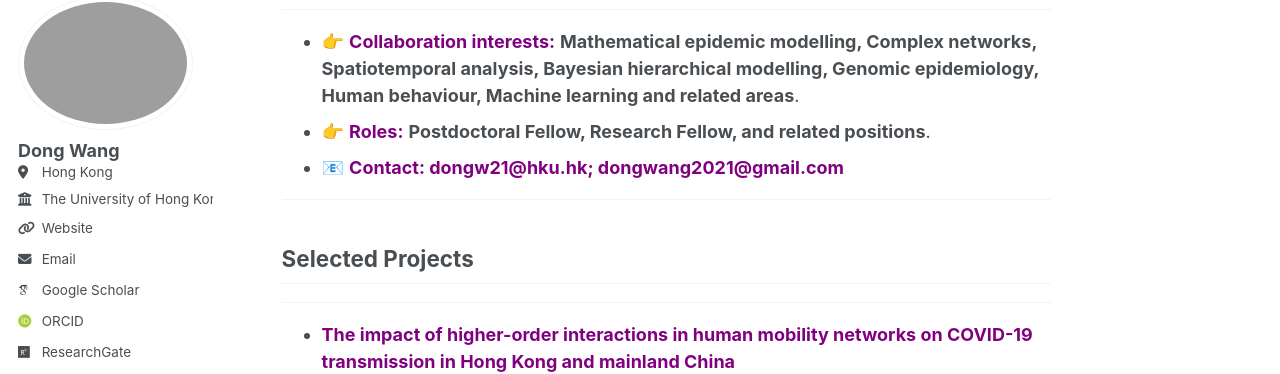
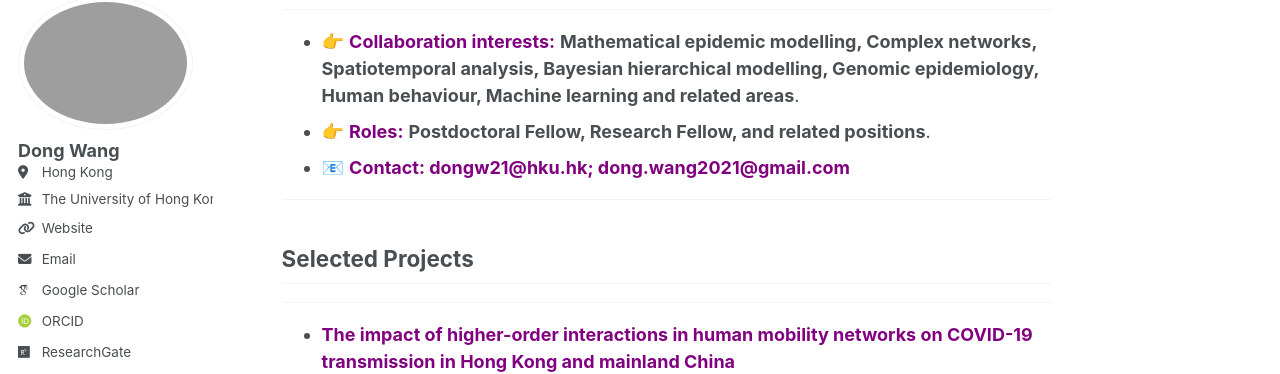
Before and after one commit to WangDongHKU/Dong_WANG.github.io, a Jekyll site: the page built from _pages/about.md, in a window 1280 px wide and 900 px high, scrolled down 480 px. Shown: the part 103-477 px from the top of the window. Built offline with Jekyll 4.4.1, drawn with Linux system fonts in a browser that asks for light colours; some web fonts are replaced; a script that is not in the unit is left out.

Commit message:
Correct email address format in about page
Signed-off-by: DONG WANG <92856596+WangDongHKU@users.noreply.github.com>

```diff
--- a/_pages/about.md
+++ b/_pages/about.md
@@ -18,7 +18,7 @@ I am a  Postdoctoral Fellow at HKU School of Public Health with a PhD in **Mathe
 ---
 - 👉 <span style="color: purple; font-weight:bold;">Collaboration interests:</span>  **Mathematical epidemic modelling, Complex networks, Spatiotemporal analysis, Bayesian hierarchical modelling, Genomic epidemiology, Human behaviour, Machine learning and related areas**.
 - 👉 <span style="color: purple; font-weight:bold;">Roles:</span>  **Postdoctoral Fellow, Research Fellow, and related positions**.
-- 📧 <span style="color: purple; font-weight:bold;"> Contact: dongw21@hku.hk; dongwang2021@gmail.com </span>
+- 📧 <span style="color: purple; font-weight:bold;"> Contact: dongw21@hku.hk; dong.wang2021@gmail.com </span>
 
 ---
 ## Selected Projects
```
